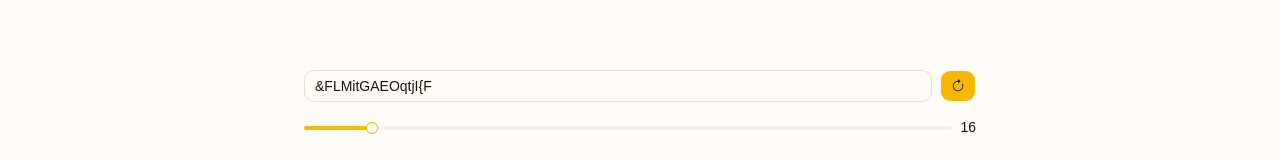
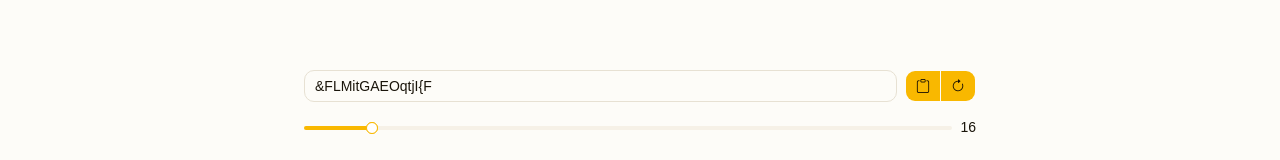
Before and after one commit to TheMineWay/easy-passwords, a React (Vite) app: page / in a window 1280 px wide. Shown: the part 326-486 px from the top of the page. Built offline with nearby package versions, Linux system fonts and the light colour scheme.

Commit message:
feat: :sparkles: copy

```diff
--- /dev/null
+++ b/src/components/ui/button-group.tsx
@@ -0,0 +1,87 @@
+import { mergeProps } from "@base-ui/react/merge-props"
+import { useRender } from "@base-ui/react/use-render"
+import { cva, type VariantProps } from "class-variance-authority"
+import { cn } from "cn"
+
+import { Separator } from "@/components/ui/separator"
+
+const buttonGroupVariants = cva(
+  "flex w-fit items-stretch *:focus-visible:relative *:focus-visible:z-10 has-[>[data-slot=button-group]]:gap-2 has-[select[aria-hidden=true]:last-child]:[&>[data-slot=select-trigger]:last-of-type]:rounded-r-lg [&>[data-slot=select-trigger]:not([class*='w-'])]:w-fit [&>input]:flex-1",
+  {
+    variants: {
+      orientation: {
+        horizontal:
+          "*:data-slot:rounded-r-none [&>[data-slot]:not(:has(~[data-slot]))]:rounded-r-lg! [&>[data-slot]~[data-slot]]:rounded-l-none [&>[data-slot]~[data-slot]]:border-l-0",
+        vertical:
+          "flex-col *:data-slot:rounded-b-none [&>[data-slot]:not(:has(~[data-slot]))]:rounded-b-lg! [&>[data-slot]~[data-slot]]:rounded-t-none [&>[data-slot]~[data-slot]]:border-t-0",
+      },
+    },
+    defaultVariants: {
+      orientation: "horizontal",
+    },
+  }
+)
+
+function ButtonGroup({
+  className,
+  orientation,
+  ...props
+}: React.ComponentProps<"div"> & VariantProps<typeof buttonGroupVariants>) {
+  return (
+    <div
+      role="group"
+      data-slot="button-group"
+      data-orientation={orientation}
+      className={cn(buttonGroupVariants({ orientation }), className)}
+      {...props}
+    />
+  )
+}
+
+function ButtonGroupText({
+  className,
+  render,
+  ...props
+}: useRender.ComponentProps<"div">) {
+  return useRender({
+    defaultTagName: "div",
+    props: mergeProps<"div">(
+      {
+        className: cn(
+          "flex items-center gap-2 rounded-lg border bg-muted px-2.5 text-sm font-medium [&_svg]:pointer-events-none [&_svg:not([class*='size-'])]:size-4",
+          className
+        ),
+      },
+      props
+    ),
+    render,
+    state: {
+      slot: "button-group-text",
+    },
+  })
+}
+
+function ButtonGroupSeparator({
+  className,
+  orientation = "vertical",
+  ...props
+}: React.ComponentProps<typeof Separator>) {
+  return (
+    <Separator
+      data-slot="button-group-separator"
+      orientation={orientation}
+      className={cn(
+        "relative self-stretch bg-input data-horizontal:mx-px data-horizontal:w-auto data-vertical:my-px data-vertical:h-auto",
+        className
+      )}
+      {...props}
+    />
+  )
+}
+
+export {
+  ButtonGroup,
+  ButtonGroupSeparator,
+  ButtonGroupText,
+  buttonGroupVariants,
+}
--- a/src/components/ui/separator.tsx
+++ b/src/components/ui/separator.tsx
@@ -1,5 +1,3 @@
-"use client"
-
 import { Separator as SeparatorPrimitive } from "@base-ui/react/separator"
 import { cn } from "cn"
 
--- a/src/features/password-generator/components/password-generator-tool.tsx
+++ b/src/features/password-generator/components/password-generator-tool.tsx
@@ -4,6 +4,8 @@ import { PasswordCriteria } from "./password-criteria";
 import { usePasswordCriteria } from "../lib/use-password-criteria";
 import { useCallback, useState } from "react";
 import { generatePassword } from "../lib/generate-password";
+import { ButtonGroup } from "@/components/ui/button-group";
+import { cn } from "@/lib/utils";
 
 export const PasswordGeneratorTool: React.FC = () => {
     const criteria = usePasswordCriteria();
@@ -11,12 +13,37 @@ export const PasswordGeneratorTool: React.FC = () => {
 
     const onGeneratePasswordClick = useCallback(() => setPassword(generatePassword(criteria)), [setPassword, criteria]);
 
+    /* COPY */
+    const [isCopied, setIsCopied] = useState(false);
+
+    const onCopyClick = useCallback(async () => {
+        if (!password) return;
+
+        try {
+            await navigator.clipboard.writeText(password);
+            setIsCopied(true);
+
+            setTimeout(() => {
+                setIsCopied(false);
+            }, 2000);
+        } catch (error) {
+            console.error("Clipboard error");
+        }
+    }, [password]);
+
+    /* Component */
+
     return <div className="flex flex-col gap-4">
         <div className="flex gap-2 w-full">
             <Password className="flex-1" value={password} onChange={setPassword}/>
-            <Button aria-label="Generate password" onClick={onGeneratePasswordClick}>
-                <i className="bi bi-arrow-clockwise"></i>
-            </Button>
+            <ButtonGroup>
+                <Button aria-label="Generate password" onClick={onCopyClick}>
+                    <i className={cn("bi", isCopied ? "bi-check" : "bi-clipboard")}></i>
+                </Button>
+                <Button aria-label="Generate password" onClick={onGeneratePasswordClick}>
+                    <i className="bi bi-arrow-clockwise"></i>
+                </Button>
+            </ButtonGroup>
         </div>
         <PasswordCriteria criteria={criteria}/>
     </div>
```
